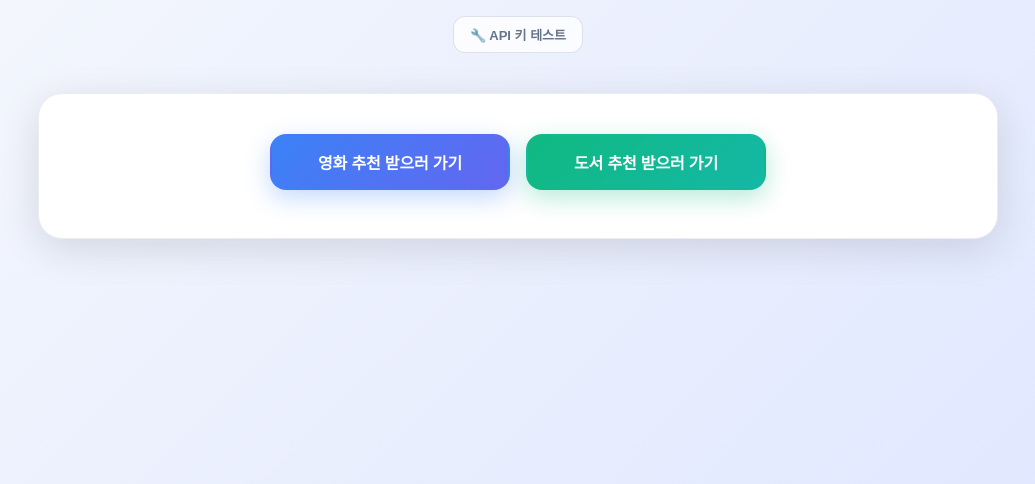
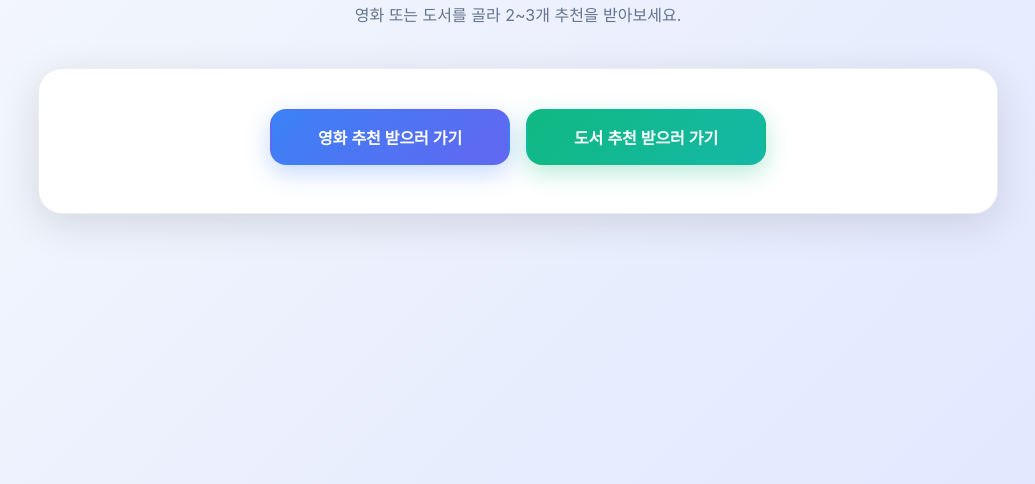
Before and after one commit to majesticview/aiai, a website: page index.html in a window 1280 px wide. Shown: the part 316-800 px from the top of the page, without its empty margins (122-1157 px from the left). Drawn offline with Linux system fonts and the light colour scheme.

Commit message:
Add files via upload

```diff
--- a/index.html
+++ b/index.html
@@ -12,8 +12,6 @@
       <header class="header">
         <h1>AI 콘텐츠 추천</h1>
         <p class="sub">영화 또는 도서를 골라 2~3개 추천을 받아보세요.</p>
-        <!-- 🔥 테스트 버튼 추가 -->
-        <button id="btnTestKeys" class="btn-test" type="button">🔧 API 키 테스트</button>
       </header>
 
       <section class="card">
```
